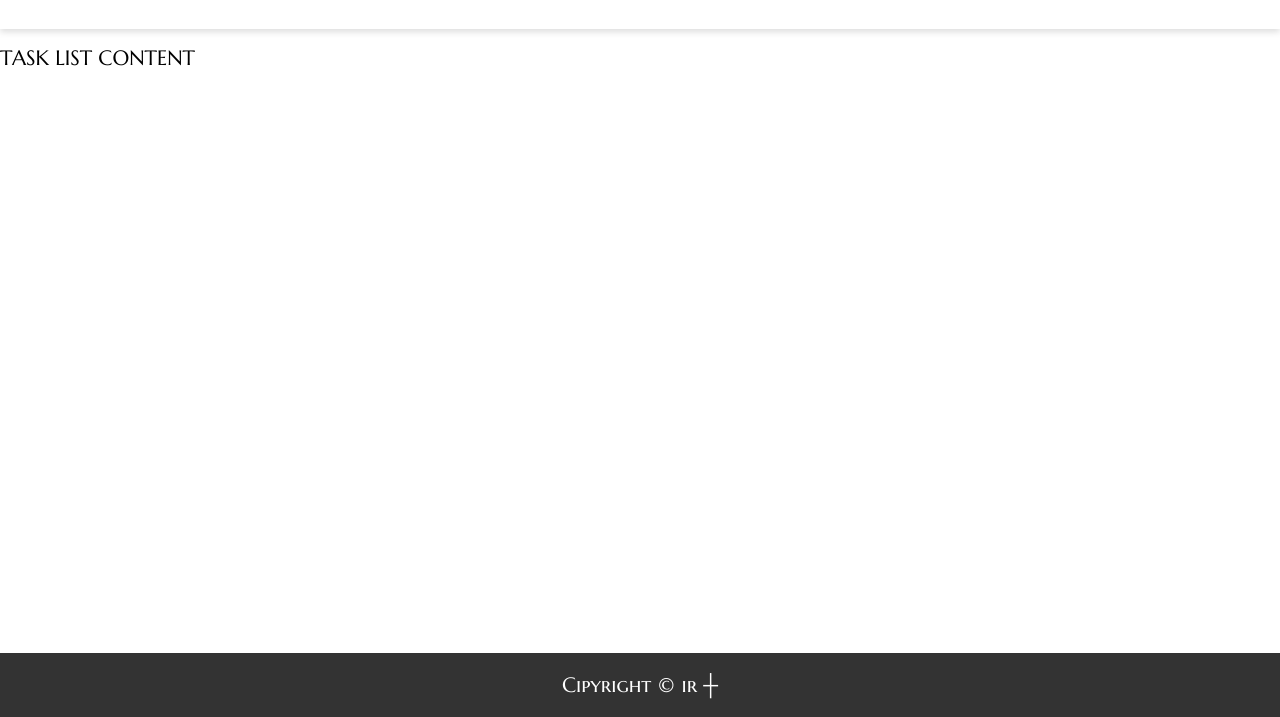
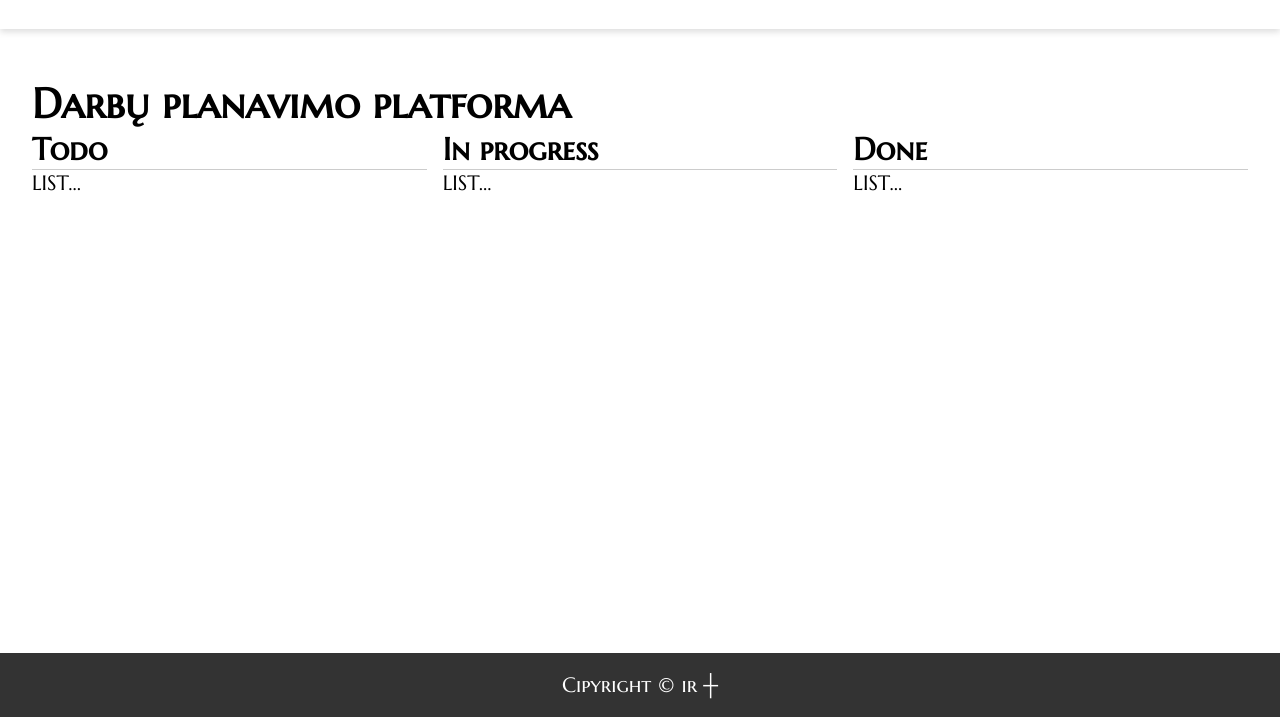
Before and after one commit to sxlx333/toDoApp, a website: page index.html in a window 1280 px wide. Shown: the part 83-800 px from the top of the page. Drawn offline with Linux system fonts and the light colour scheme.

Commit message:
task list

```diff
--- /dev/null
+++ b/css/components/list.css
@@ -0,0 +1,21 @@
+.main-content{
+    padding:2rem;
+}
+.task-content {
+    display: grid;
+    grid-template-columns: 1fr 1fr 1fr;
+    gap: 1rem;
+}
+.main-content > .column {
+    display: flex;
+    flex-direction: column;
+    gap: 1rem;
+}
+.main-content .title {
+    border-bottom: 0.1rem solid #ccc;
+}
+.main-content .list {
+    display: flex;
+    flex-direction: column;
+    gap: 0.5rem;
+}
--- a/css/style.css
+++ b/css/style.css
@@ -1,6 +1,7 @@
 @import url(./components/footer.css);
 @import url(./components/header.css);
 @import url(./components/form-create.css);
+@import url(./components/list.css);
 
 /* @import url('https://fonts.googleapis.com/css2?family=Marcellus+SC&display=swap'); */
 
--- a/index.html
+++ b/index.html
@@ -38,7 +38,8 @@
         </div>
     </header>
 
-    <main>
+    <main class="main-content">
+        <h1 class="main-title">Darbų planavimo platforma</h1>
         <div class="lightbox" data-visible="false">
             <div class="background">
             <form class="form-create">
@@ -66,10 +67,19 @@
             </form>
         </div>
         </div>
-
-        <section>
-            TASK LIST CONTENT
-
+        <section class="task-content">
+            <div class="column">
+                <h2 class="title">Todo</h2>
+                <ul class="list">LIST...</ul>
+            </div>
+            <div>
+                <h2 class="title">In progress</h2>
+                <ul class="list">LIST...</ul>
+            </div>
+            <div>
+                <h2 class="title">Done</h2>
+                <ul class="list">LIST...</ul>
+            </div>
         </section>
     </main>
 
```
